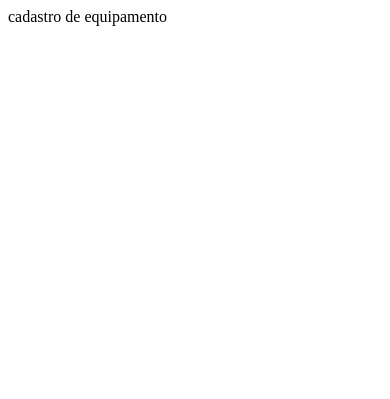
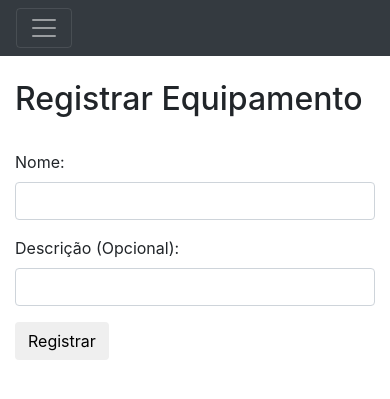
Before and after one commit to malcodantas/gestaoExterna, a Flask app: page /cadastrar_equipamento in a window 390 px wide. Shown: the top 399 px of the page. Run offline with Flask 2, Linux system fonts and the light colour scheme; some libraries are stand-ins or nearby versions.

Commit message:
cadastro(Inicial) de equipamentos finalizado

```diff
--- a/app/controllers/default.py
+++ b/app/controllers/default.py
@@ -1,9 +1,9 @@
-from app import app
+from app import app,db
 from flask import render_template,redirect,url_for
-from flask_login import login_user,logout_user,login_required
+from flask_login import login_user,logout_user,login_required,current_user
 
-from app.models.forms import LoginForm
-from app.models.tables import User
+from app.models.forms import LoginForm,EquipForm
+from app.models.tables import User,Equipamento
 @app.route("/")
 def index():
     return redirect(url_for('login'))
@@ -33,9 +33,15 @@ def cadastrar_usuario():
     return "cadastrar usuario"
     #render_template('cadastrar_usuario.html')
 
-@app.route("/cadastrar_equipamento")
+@app.route("/cadastrar_equipamento",methods=['POST','GET'])
 def cadastrar_equipamento():
-    return "cadastro de equipamento"
+    form=EquipForm()
+    if form.validate_on_submit():
+        new_equip=Equipamento(form.name.data,False,form.descricao.data)
+        db.session.add(new_equip)
+        db.session.commit()
+        return "Retornar lista de equipamentos"
+    return render_template('cadastrar_equipamento.html',formulario=form)
 ################################################
 @app.route("/retirada")
 def emprestar():
--- a/app/models/forms.py
+++ b/app/models/forms.py
@@ -6,5 +6,5 @@ class LoginForm(FlaskForm):
     password=PasswordField("password",validators=[DataRequired()])
 class EquipForm(FlaskForm):
     name=StringField("name",validators=[DataRequired()])
-    marca=StringField("marca",validators=[DataRequired()])
-    descricao=StringField("descricao")
+    # marca=StringField("marca",validators=[DataRequired()])
+    descricao=TextField("descricao")
--- a/app/models/tables.py
+++ b/app/models/tables.py
@@ -19,7 +19,7 @@ class Equipamento(db.Model):
     name=db.Column(db.String(80))
     status=db.Column(db.Boolean)
     descricao=db.Column(db.String(200))
-    def __init__(self,name,status,descricao):
+    def __init__(self,name,status=False,descricao="Item sem descrião"):
         self.name=name
         self.status=status
         self.descricao=descricao
--- a/app/templates/cadastrar_equipamento.html
+++ b/app/templates/cadastrar_equipamento.html
@@ -1,5 +1,23 @@
 {% extends "base.html" %}
 {% block content%}
+<div class='container'>
+    <div class="row">
+        <div class="offset-md-3 col-md-6 offset-md-3" >
+        </br> <h2>Registrar Equipamento   </h2></br>
+            <form action="" method="POST">
+                {{ formulario.csrf_token}}
+                <div class='form-group'>
+                    <label>Nome: </label>{{formulario.name(class="form-control")}}
+                </div>
+                <div class="form-group">
+                    <label>Descrição (Opcional): </label>{{formulario.descricao(class="form-control")}}
+                </div>
 
+                <button type='submit' class="btn btn-default">Registrar</button>
+
+            </form>
+        </div>
+    </div>
+</div>
 
 {% endblock %}
--- a/migrations/versions/ae28df0a4e07_.py
+++ b/migrations/versions/85eb87b67e2b_.py
@@ -1,8 +1,8 @@
 """empty message
 
-Revision ID: ae28df0a4e07
+Revision ID: 85eb87b67e2b
 Revises:
-Create Date: 2018-11-29 02:07:43.469994
+Create Date: 2018-12-01 00:28:02.592384
 
 """
 from alembic import op
@@ -10,7 +10,7 @@ import sqlalchemy as sa
 
 
 # revision identifiers, used by Alembic.
-revision = 'ae28df0a4e07'
+revision = '85eb87b67e2b'
 down_revision = None
 branch_labels = None
 depends_on = None
```
Also changed, not shown: storage.db.
